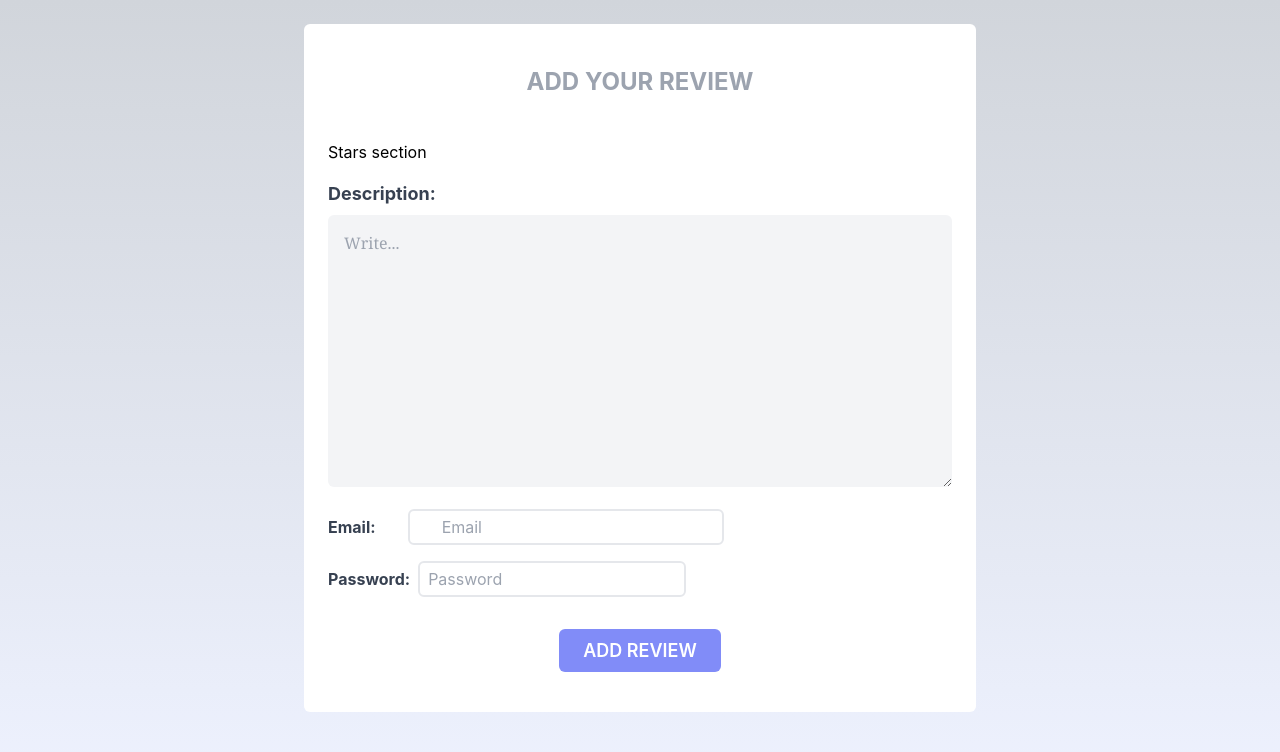
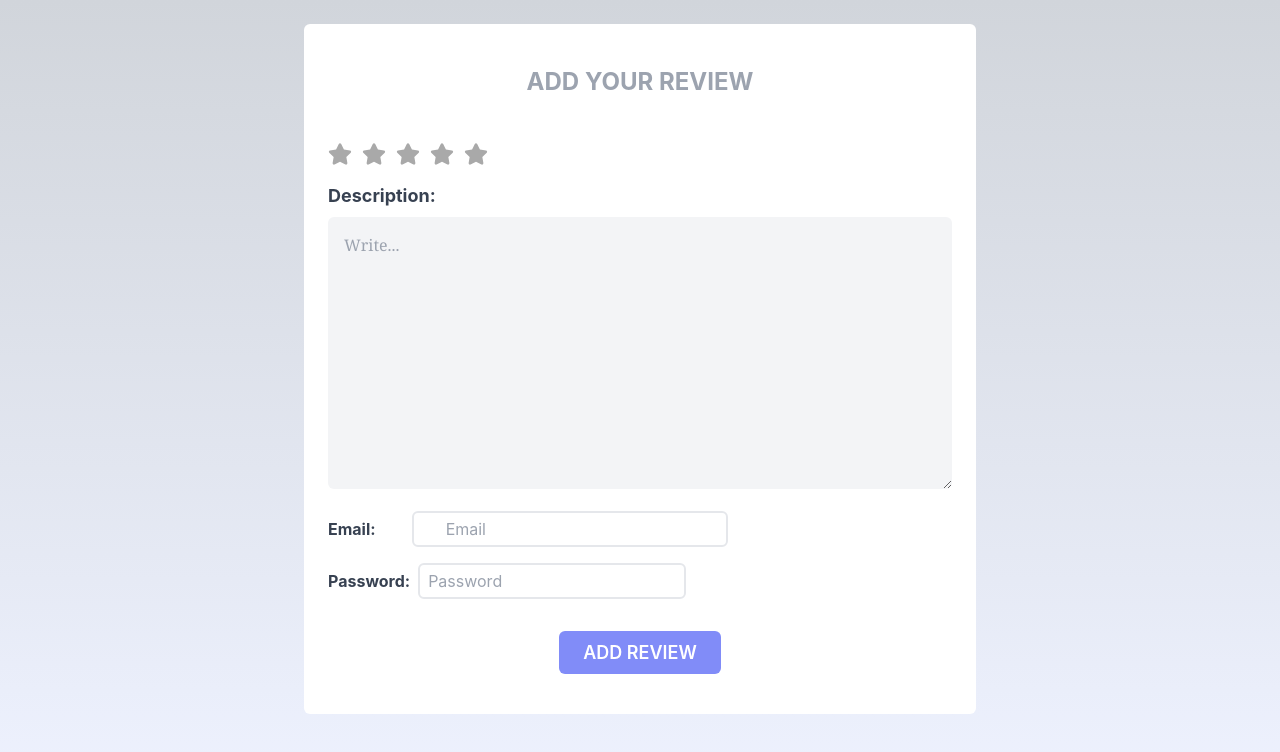
Before and after one commit to Lundrim23/Travel-Guide-Final, a React (Create React App) app: page /reviews in a window 1280 px wide. Shown: the top 752 px of the page. Built offline with nearby package versions, Linux system fonts and the light colour scheme; what tw-elements would draw is missing.

Commit message:
Stars section , form completed

```diff
--- a/src/components/CommentSection.js
+++ b/src/components/CommentSection.js
@@ -1,6 +1,7 @@
 import React from 'react'
 import { useState } from "react";
 import { FaStar } from "react-icons/fa";
+import Stars from './Stars';
 
 
 
@@ -14,7 +15,7 @@ function CommentSection() {
       <h1 class="text-center text-2xl font-bold text-gray-400 mb-10">ADD YOUR REVIEW</h1>
       <div class="space-y-4">
         <div>
-         <p> Stars section</p>
+     <Stars />
         </div>
         <div>
           <label for="description" class="block mb-2 text-lg font-bold text-gray-700">Description:</label>
@@ -22,7 +23,7 @@ function CommentSection() {
         </div>
         <div>
           <label for="email" class="text-lx font-bold text-gray-700">Email:</label>
-          <input type="text" placeholder="Email" id="email" class="ml-8 outline-none py-1 px-8 text-md border-2 rounded-md" />
+          <input type="text" placeholder="Email" id="email" class="ml-9 outline-none py-1 px-8 text-md border-2 rounded-md" />
         </div>
         <div>
           <label for="email" class="text-lx font-bold text-gray-700">Password:</label>
--- /dev/null
+++ b/src/components/Stars.js
@@ -0,0 +1,55 @@
+import React from 'react'
+import { useState } from "react";
+import { FaStar } from "react-icons/fa";
+
+const colors = {
+    orange: "#FFBA5A",
+    grey: "#a9a9a9"
+
+};
+
+function Stars() {
+    const [currentValue, setCurrentValue] = useState(0);
+    const [hoverValue, setHoverValue] = useState(undefined);
+    const stars = Array(5).fill(0)
+
+    const handleClick = value => {
+      setCurrentValue(value)
+    }
+
+    const handleMouseOver = newHoverValue => {
+      setHoverValue(newHoverValue)
+    };
+
+    const handleMouseLeave = () => {
+      setHoverValue(undefined)
+    }
+
+
+  return (
+    <div>
+ {stars.map((_, index) => {
+          return (
+
+            <FaStar
+              key={index}
+              size={24}
+              onClick={() => handleClick(index + 1)}
+              onMouseOver={() => handleMouseOver(index + 1)}
+              onMouseLeave={handleMouseLeave}
+              color={(hoverValue || currentValue) > index ? colors.orange : colors.grey}
+              style={{
+                marginRight: 10,
+                cursor: "pointer",
+                display:"inline"
+              }}
+            />
+          )
+        })}
+
+
+    </div>
+  )
+}
+
+export default Stars
```
